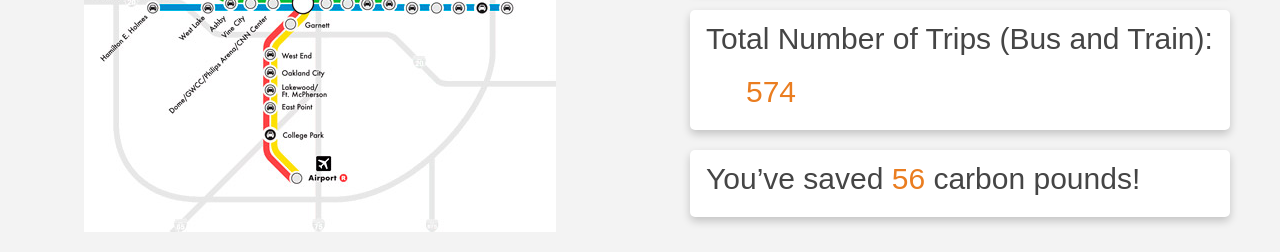
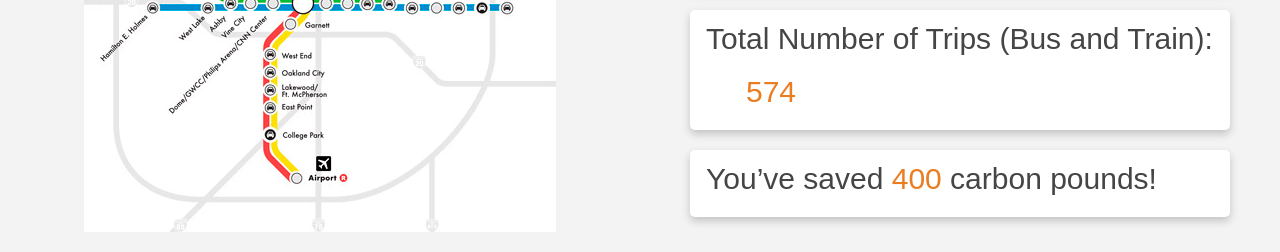
Before and after one commit to davidking0/breezetheway, a plain HTML site: page marta-miles.html in a window 1280 px wide. Shown: the part 918-1170 px from the top of the page. Drawn offline with Linux system fonts and the light colour scheme.

Commit message:
carbon footprint

```diff
--- a/marta-miles.html
+++ b/marta-miles.html
@@ -185,7 +185,7 @@
 				<div class="card-sm pull-center bgc-white">
                     <div class="card-container-sm">
                         <h2 class="mg-md tc-outer-space">
-                            You&rsquo;ve saved <span class='tc-cadmiun-orange' >56</span> carbon pounds!
+                            You&rsquo;ve saved <span class='tc-cadmiun-orange' >400</span> carbon pounds!
                         </h2>
                     </div>
 				</div>
```
